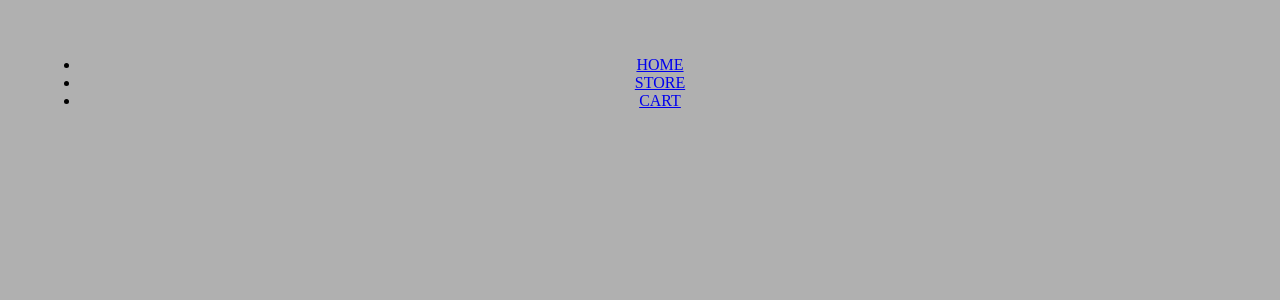
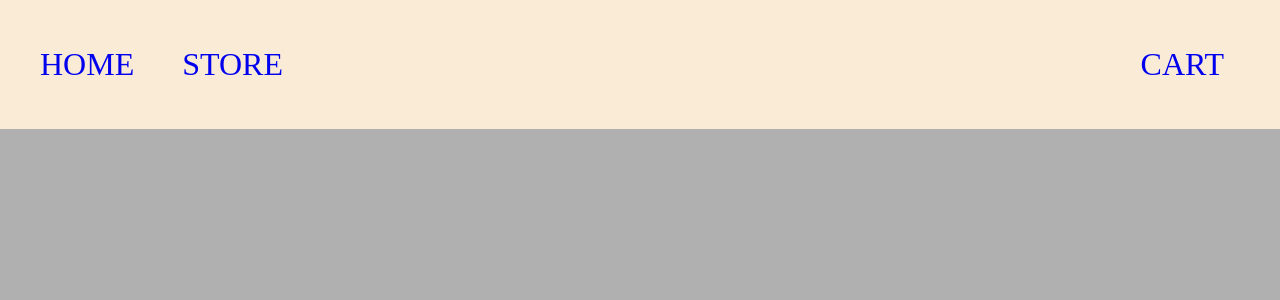
Before and after one commit to wmfsdev/shopping-cart, a React (Vite) app: page / in a window 1280 px wide. Shown: the top 300 px of the page. Built offline with nearby package versions, Linux system fonts and the light colour scheme.

Commit message:
add css rules

```diff
--- a/src/App.css
+++ b/src/App.css
@@ -1,17 +1,68 @@
 #root {
-  max-width: 1280px;
   margin: 0 auto;
-  padding: 2rem;
-  text-align: center;
-
+  display: flex;
+  flex-direction: column;
 }
 
 body {
-    background-color: #b0b0b0;
+  background-color: #b0b0b0;
+  margin: 0px;
+}
+
+
+/* NAVIGATION BAR */
+
+nav {
+  background-color: antiquewhite;
+  padding: 30px;
+  padding-left: 40px;
+}
+
+.nav-list {
+  display: flex;
+  gap: 3rem;
+}
+
+.nav-list li {
+  display: flex;
+  gap: 1rem;
+  font-size: 2rem;
+}
+
+ul {
+  padding-left: 0px;
+}
+
+.nav-list li:last-child {
+  margin-left: auto;
+}
+
+.cart-quantity {
+  width: 10px;
+}
+
+a {
+  text-decoration: none;
+}
+
+a:hover {
+  color: rgb(100, 148, 100)
 }
 
 
 /* PRODUCTS */
+
+h1 {
+  margin-top: 3rem;
+  margin-bottom: 3rem;
+  font-size: 2rem;
+  margin-left: auto;
+  margin-right: auto;
+  display: flex;
+  padding-left: 3rem;
+  padding-right: 3rem;
+  text-align: center;
+}
 
 h2 {
   font-size: 1.2rem;
@@ -25,15 +76,43 @@ h2 {
   color: #888;
 }
 
+.product {
+  display:flex;
+  flex-direction: column;
+  align-items: center;
+  max-width: 300px;
+}
+
+.product a {
+  width: 200px;
+  text-align: center;
+}
+
 .product img {
-  height: 200px;
-  width: 200px;
+  width: 100%;
+  max-width: 300px;
+  max-height: 300px;
+  margin: 0 auto;
+  object-fit: contain;
+}
+
+.product-img-container {
+  display: flex;
+  flex-direction: column;
+  align-items: center;
+  gap: 1rem;
+  width: 300px;
+  padding-bottom: 1rem;
 }
 
 .product-view {
   display: flex;
   gap: 50px;
   flex-wrap: wrap;
+  padding: 3rem;
+  max-width: 1000px;
+  margin-left: auto;
+  margin-right: auto;
 }
 
 .full-size-product {
--- a/src/components/item.jsx
+++ b/src/components/item.jsx
@@ -6,9 +6,11 @@ const Item = ({title, img, price, desc, id}) => {
 
     return (
         <div className="product">
-            <img src={img} alt="" />
+            <div className="product-img-container">
+                <img src={img} alt="" />
+            </div>
+            <Link to={`${id}`} state={{title, img, price, desc}}>{title}</Link>
             {/* <h2> {title} </h2> */}
-            <Link to={`${id}`} state={{title, img, price, desc}}>{title}</Link>
             <p>£{price}</p>
             <Purchase title={title} img={img} price={price} id={id}/>
         </div>
--- a/src/components/products.jsx
+++ b/src/components/products.jsx
@@ -16,8 +16,9 @@ const Products = () => {
 
   return (
       <>
-      <h1>PRODUCTS!!</h1>
+    <h1>Browse our product range</h1>
       <div className="product-view">
+      {/* <h1>Browse our product range</h1> */}
         { data && data.map((obj) => (
           <Item
             key={obj.id}
```
